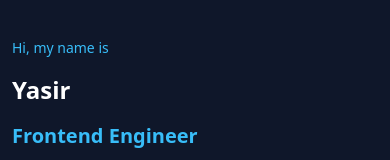
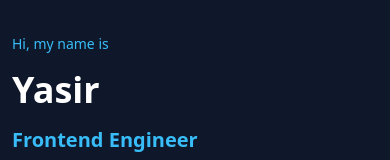
Before and after one commit to mdyasir1/portfolio, a React (Vite) app: page / in a window 390 px wide. Shown: the part 211-371 px from the top of the page. Built offline with nearby package versions, Linux system fonts and the light colour scheme.

Commit message:
solved size issue

```diff
--- a/src/components/Hero.tsx
+++ b/src/components/Hero.tsx
@@ -19,7 +19,7 @@ const Hero: React.FC = () => {
             Hi, my name is
           </motion.p>
           <motion.h1
-            className="text-2xl sm:text-3xl md:text-4xl lg:text-5xl xl:text-6xl font-bold text-white"
+            className="text-4xl sm:text-3xl md:text-4xl lg:text-5xl xl:text-6xl font-bold text-white"
             whileHover={{ scale: 1.02 }}
           >
             Yasir
```
